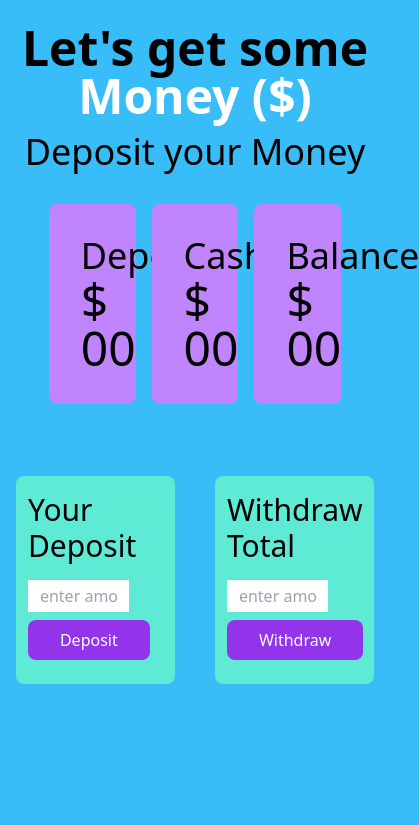
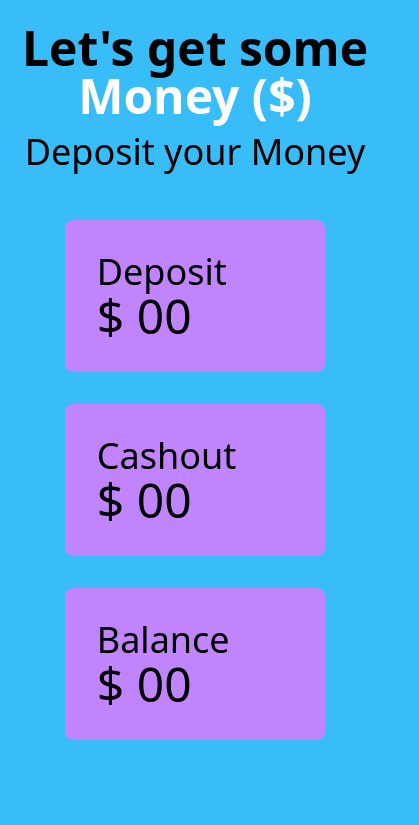
Before and after one commit to Nitul2/Bankwadsite, a plain HTML site: page deposit.html in a window 390 px wide. Shown: the top 825 px of the page, 419 px wide, since content can reach past the window. Drawn offline with nearby package versions, Linux system fonts and the light colour scheme.

Commit message:
responsive

```diff
--- a/deposit.html
+++ b/deposit.html
@@ -17,16 +17,16 @@
     </header>
 
     <section class="mt-8">
-        <div class="grid grid-cols-3 gap-4 w-3/4 mx-auto">
-            <div class=" p-8 bg-purple-400 rounded-lg	 ">
+        <div class="flex flex-col w-9/12 md:w-5/12 lg:w-4/12 mx-auto  ">
+            <div class=" p-8 bg-purple-400 rounded-lg m-4	 ">
                 <h2 class="text-4xl">Deposit</h2>
-                <h1 class="text-5xl">$ <span id="deposit-total">00</span></h1>
+                <h1 class="text-5xl">$ <span id="depsit-total">00</span></h1>
             </div>
-            <div class=" p-8 bg-purple-400 rounded-lg	">
+            <div class=" p-8 bg-purple-400 rounded-lg m-4	">
                 <h2 class="text-4xl">Cashout</h2>
                 <h1 class="text-5xl">$ <span id="withdraw-total">00</span></h1>
             </div>
-            <div class="p-8 bg-purple-400 rounded-lg">
+            <div class="p-8 bg-purple-400 rounded-lg m-4">
                 <h2 class="text-4xl">Balance</h2>
                 <h1 class="text-5xl">$ <span id="balance-total">00</span></h1>
             </div>
@@ -34,7 +34,7 @@
     </section>
     <main>
 
-        <article class="grid gap-2 grid-cols-2 mt-12">
+        <article class="grid gap-2 grid-cols-1 md:grid-cols-1 lg:grid-cols-2 mt-12">
             <section class="w-10/12 bg-teal-300 mx-auto px-3 p-4 mt-6 rounded-lg">
                 <h2 class="font-medium text-3xl mb-4">Your Deposit</h2>
                 <div>
```
